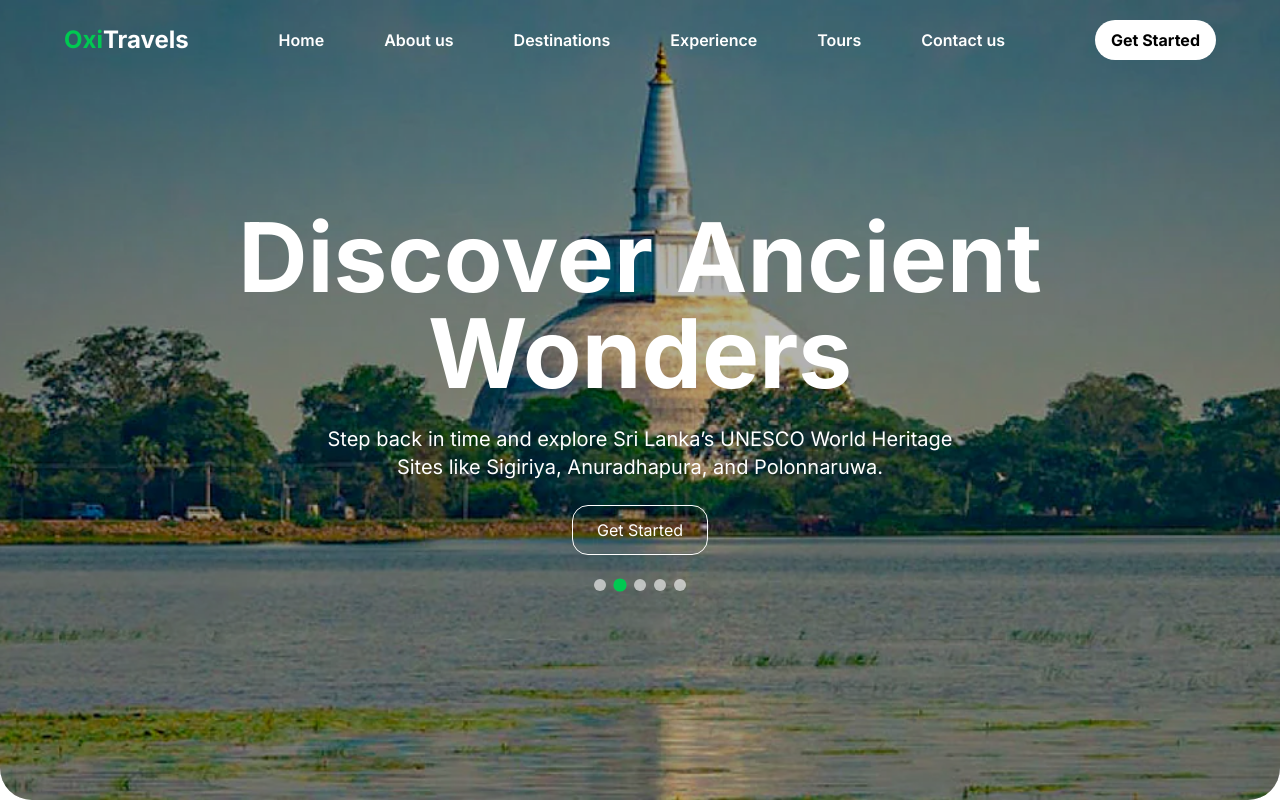
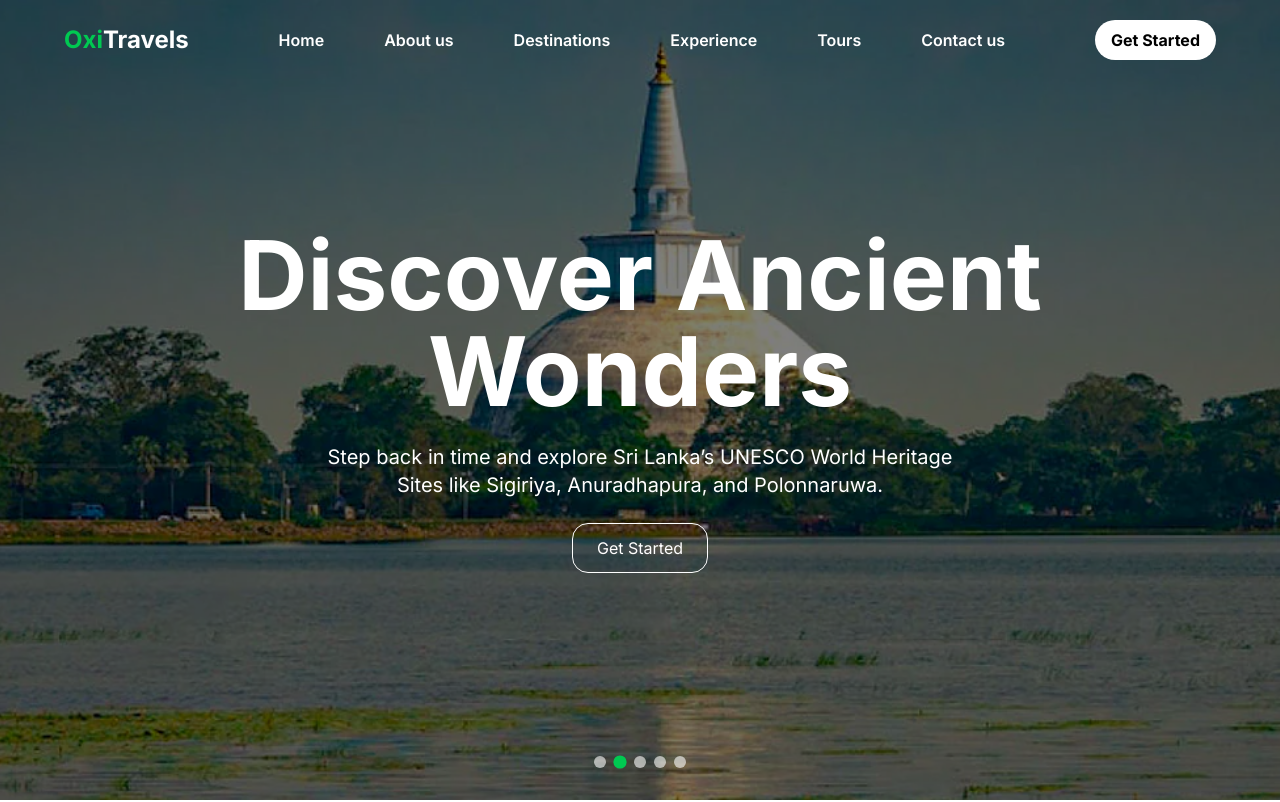
Before and after one commit to Shana2002/oxotravels, a Next.js app: page / in a window 1280 px wide. Shown: the top 802 px of the page. Built offline with nearby package versions, Linux system fonts and the light colour scheme.

Commit message:
image slide

```diff
--- a/src/layouts/HeroLayout.jsx
+++ b/src/layouts/HeroLayout.jsx
@@ -1,41 +1,47 @@
-import React, { useEffect, useState } from 'react';
-import { motion, AnimatePresence } from 'framer-motion';
+"use client";
+
+import React, { useEffect, useState } from "react";
+import { motion } from "framer-motion";
 
 const HeroLayout = () => {
-  const  [scrolled,setScrolled] = useState(false);
-  useEffect(()=>{
-    const handleScroll = ()=>setScrolled(window.scrollY >20);
+  const [scrolled, setScrolled] = useState(false);
+  useEffect(() => {
+    const handleScroll = () => setScrolled(window.scrollY > 20);
+    window.addEventListener("scroll", handleScroll);
+    return () => window.removeEventListener("scroll", handleScroll);
+  }, []);
 
-    window.addEventListener("scroll",handleScroll);
-
-    return ()=> window.removeEventListener("scroll",handleScroll);
-  },[])
   const data = [
     {
       image: "/image.png",
       title: "Experience the Magic",
-      description: "From pristine beaches to lush mountains, experience a vibrant island full of culture, wildlife, and unforgettable memories."
+      description:
+        "From pristine beaches to lush mountains, experience a vibrant island full of culture, wildlife, and unforgettable memories.",
     },
     {
       image: "/imageanuradhapura.webp",
       title: "Discover Ancient Wonders",
-      description: "Step back in time and explore Sri Lanka’s UNESCO World Heritage Sites like Sigiriya, Anuradhapura, and Polonnaruwa."
+      description:
+        "Step back in time and explore Sri Lanka’s UNESCO World Heritage Sites like Sigiriya, Anuradhapura, and Polonnaruwa.",
     },
     {
       image: "/imageMirissa.jpg",
       title: "Paradise Beaches Await",
-      description: "Unwind on golden sands and swim in turquoise waters at stunning beaches like Mirissa, Unawatuna, and Trincomalee."
+      description:
+        "Unwind on golden sands and swim in turquoise waters at stunning beaches like Mirissa, Unawatuna, and Trincomalee.",
     },
     {
       image: "/imagebadulla.jpg",
       title: "Breathtaking Hill Country",
-      description: "Ride through misty mountains and tea plantations in Ella and Nuwara Eliya—Sri Lanka’s lush highland heart."
+      description:
+        "Ride through misty mountains and tea plantations in Ella and Nuwara Eliya—Sri Lanka’s lush highland heart.",
     },
     {
       image: "/imageyala.jpg",
       title: "Wild Encounters",
-      description: "Get close to nature with unforgettable safaris in Yala, Udawalawe, and Minneriya National Parks."
-    }
+      description:
+        "Get close to nature with unforgettable safaris in Yala, Udawalawe, and Minneriya National Parks.",
+    },
   ];
 
   const [index, setIndex] = useState(0);
@@ -49,60 +55,54 @@ const HeroLayout = () => {
 
   return (
     <div className="w-full h-screen relative overflow-hidden">
-      {/* Background Image */}
-      <AnimatePresence mode="wait">
-        <motion.img
-          key={index}
-          src={data[index].image}
-          initial={{ x: 20, opacity: 0.9 }}
-          animate={{ x: 0, opacity: 1 }}
-          exit={{ x: -20, opacity: 0.9 }}
-          transition={{ duration: 0.8 }}
-          className={`absolute w-full h-full object-cover lg:rounded-b-4xl ${scrolled ?"rounded-b-4xl":""}`}
+      {/* Image Carousel Container */}
+      <motion.div
+        className="flex w-full h-full"
+        style={{ width: `${data.length * 100}%` }}
+        animate={{ x: `-${index * 20}%` }}
+        transition={{ ease: "easeInOut", duration: 0.8 }}
+      >
+        {data.map((item, i) => (
+          <div
+            key={i}
+            className="w-full h-full flex-shrink-0 relative"
+            style={{ width: `${100 / data.length}%` }}
+          >
+            <img
+              src={item.image}
+              className={`w-full h-full object-cover ${
+                scrolled ? "rounded-b-4xl" : ""
+              }`}
+              alt={`slide-${i}`}
             />
-      </AnimatePresence>
-
-      {/* Overlay */}
-      <AnimatePresence mode="wait">
-        <motion.div
-        initial={{ x: 20, opacity: 0.9 }}
-        animate={{ x: 0, opacity: 0.3 }}
-        exit={{ x: -20, opacity: 0.9 }}
-        transition={{ duration: 0.8 }}
-         className={`absolute inset-0 bg-black opacity-50 lg:rounded-b-4xl z-10 overflow-hidden ${scrolled ?"rounded-b-4xl":""}`}></motion.div>
-      </AnimatePresence>
-
-      {/* Content */}
+            <div className={`absolute inset-0 bg-black opacity-50 z-10 ${scrolled ? "rounded-b-4xl" : ""}`}></div>
+            {/* Text Content */}
             <div className="absolute inset-0 z-20 flex flex-col justify-center items-center text-center px-4 sm:px-6 md:px-12">
-        <AnimatePresence mode="wait">
-          <motion.div
-            key={index}
-            initial={{ opacity: 0, scale: 0.9 }}
-            animate={{ opacity: 1, scale: 1 }}
-            exit={{ opacity: 0, scale: 0.95 }}
-            transition={{ duration: 0.6 }}
-            className="flex flex-col items-center gap-6"
-          >
+              <div className="flex flex-col items-center gap-6">
                 <h1 className="text-white text-4xl sm:text-5xl md:text-6xl lg:text-7xl xl:text-8xl font-bold hero-text">
-              {data[index].title}
+                  {item.title}
                 </h1>
                 <p className="text-white text-sm sm:text-base md:text-lg lg:text-xl max-w-lg sm:max-w-xl md:max-w-2xl hero-description">
-              {data[index].description}
+                  {item.description}
                 </p>
                 <button className="text-white border px-4 py-2 sm:px-5 sm:py-2.5 md:px-6 md:py-3 text-sm sm:text-base rounded-2xl border-white hover:bg-white hover:text-green-500 transition cursor-pointer">
                   Get Started
                 </button>
+              </div>
+            </div>
+          </div>
+        ))}
       </motion.div>
-        </AnimatePresence>
 
       {/* Dots */}
-        <div className="flex gap-2 mt-4 sm:mt-6">
+      <div className="absolute bottom-8 left-0 right-0 flex justify-center z-30">
+        <div className="flex gap-2">
           {data.map((_, i) => (
             <motion.div
               key={i}
               onClick={() => setIndex(i)}
               className={`w-3 h-3 rounded-full cursor-pointer ${
-                index === i ? 'bg-green-500 scale-110' : 'bg-white opacity-60'
+                index === i ? "bg-green-500 scale-110" : "bg-white opacity-60"
               }`}
               whileHover={{ scale: 1.3 }}
               transition={{ duration: 0.2 }}
```
Lines whose indentation alone changed are shown as unchanged.
